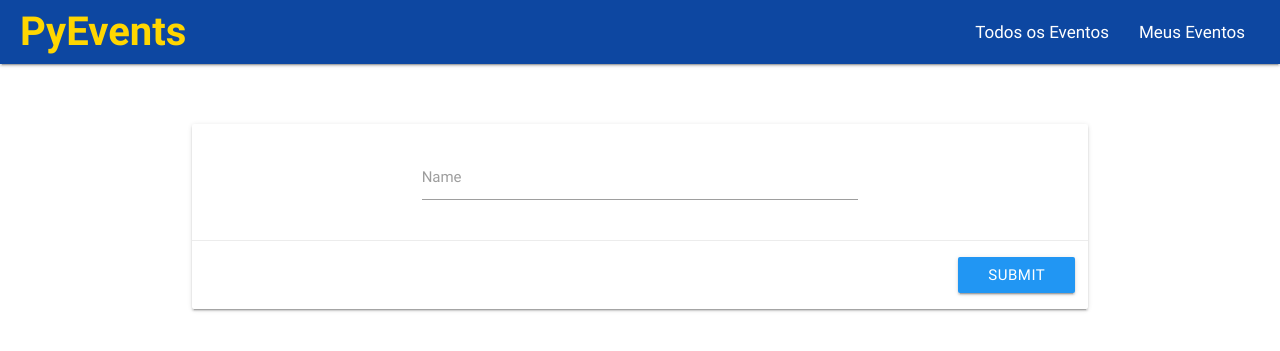
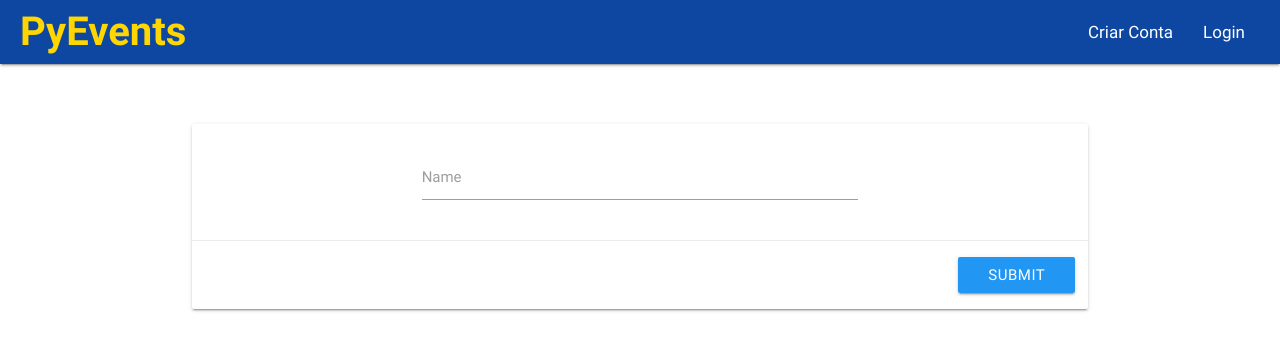
Before and after one commit to werberth/EventPlus, a Django app: template frontend/templates/talks/crud_room.html in a window 1280 px wide. Shown: the top 351 px of the page. Run offline with Django 3.2, Linux system fonts and the light colour scheme; the template is opened without the code that fills it, so the values that code supplies are empty, except form fields; tables that the repository leaves empty hold one stand-in row (values such as "Sample post"); form fields are guessed from the names that the template uses; style sheets or scripts are compiled from the project's sources; some libraries are stand-ins or nearby versions.

Commit message:
arranging login and logout links in the navigation bar

```diff
--- a/frontend/js/modal_script.js
+++ b/frontend/js/modal_script.js
@@ -1,3 +1,6 @@
 //modal settings
 $('#modal').modal();
 $('#modal').modal('open');
+
+
+$(".dropdown-button").dropdown();
--- a/frontend/styles/scss/navbar.scss
+++ b/frontend/styles/scss/navbar.scss
@@ -2,6 +2,7 @@
 	color: $yellow-theme;
 	font-weight: bold;
 }
+
 
 nav {
 	.brand-logo {
--- a/frontend/templates/base.html
+++ b/frontend/templates/base.html
@@ -5,6 +5,12 @@
 <html>
 
 <head>
+
+    <!--Import Google Icon Font-->
+    <link href="https://fonts.googleapis.com/icon?family=Material+Icons" rel="stylesheet">
+    <!--Import materialize.css-->
+    <link type="text/css" rel="stylesheet" href="css/materialize.min.css"  media="screen,projection"/>
+
     <meta charset="utf-8">
     <!--Let browser know website is optimized for mobile-->
     <meta name="viewport" content="width=device-width, initial-scale=1.0"/>
@@ -22,10 +28,20 @@
 
     <nav class="blue darken-4">
         <div class="nav-wrapper">
-          <a href="#" class="brand-logo">PyEvents</a>
+          <a href="{% url 'events:list' %}" class="brand-logo">PyEvents</a>
           <ul id="nav-mobile" class="right hide-on-med-and-down">
-            <li><a href="#">Todos os Eventos</a></li>
-            <li><a href="#">Meus Eventos</a></li>
+            {% if user.is_authenticated %}
+                <li><a href="{% url 'events:list' %}">Todos os Eventos</a></li>
+                <li><a href="#">Meus Eventos</a></li>
+                <li><a  class="dropdown-button" data-beloworigin="true" data-activates="dropdown" href="#">
+                    Logout <i class="material-icons right">arrow_drop_down</i></a></li>
+                <ul id="dropdown" class="dropdown-content">
+                  <li><a href="{% url 'accounts:logout' %}">Sair</a></li>
+                </ul>
+            {% else %}
+                <li><a href="{% url 'accounts:create' %}">Criar Conta</a></li>
+                <li><a href="{% url 'accounts:login' %}">Login</a></li>
+            {% endif %}
           </ul>
         </div>
     </nav>
```
